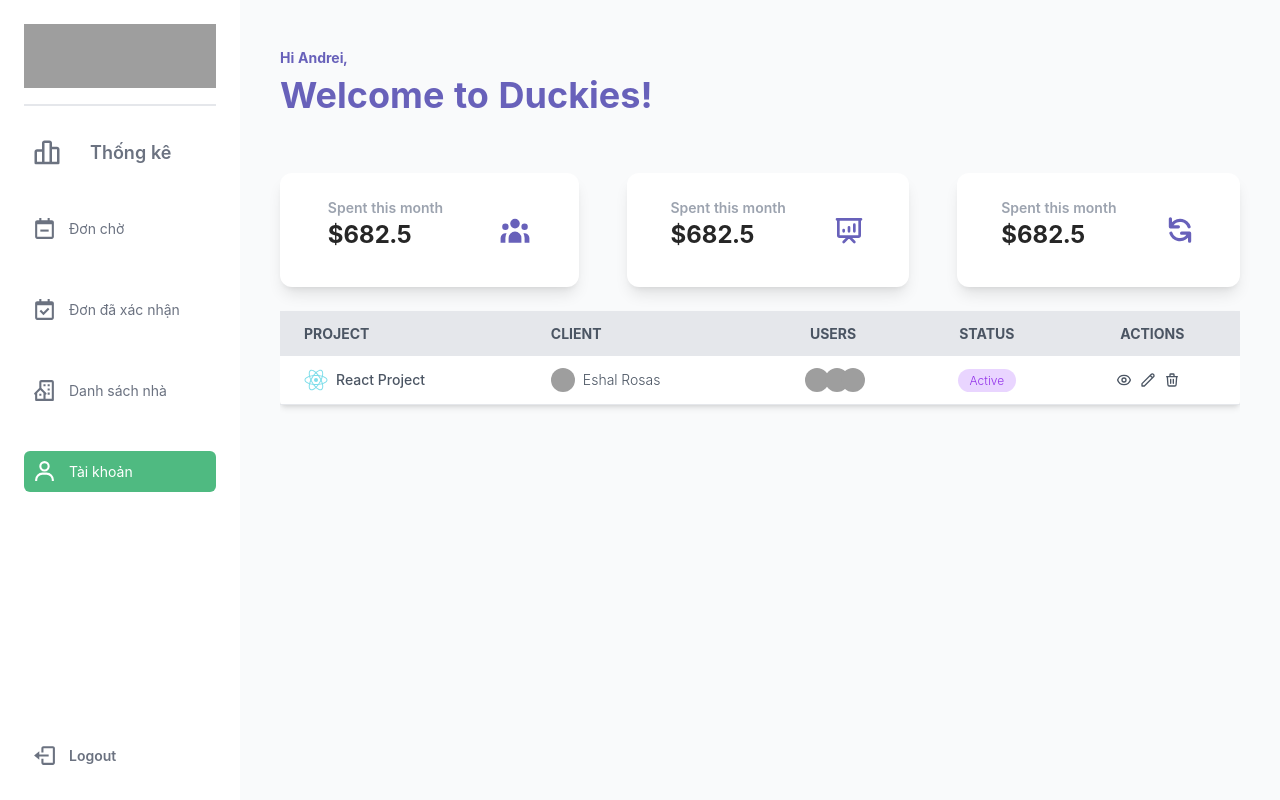
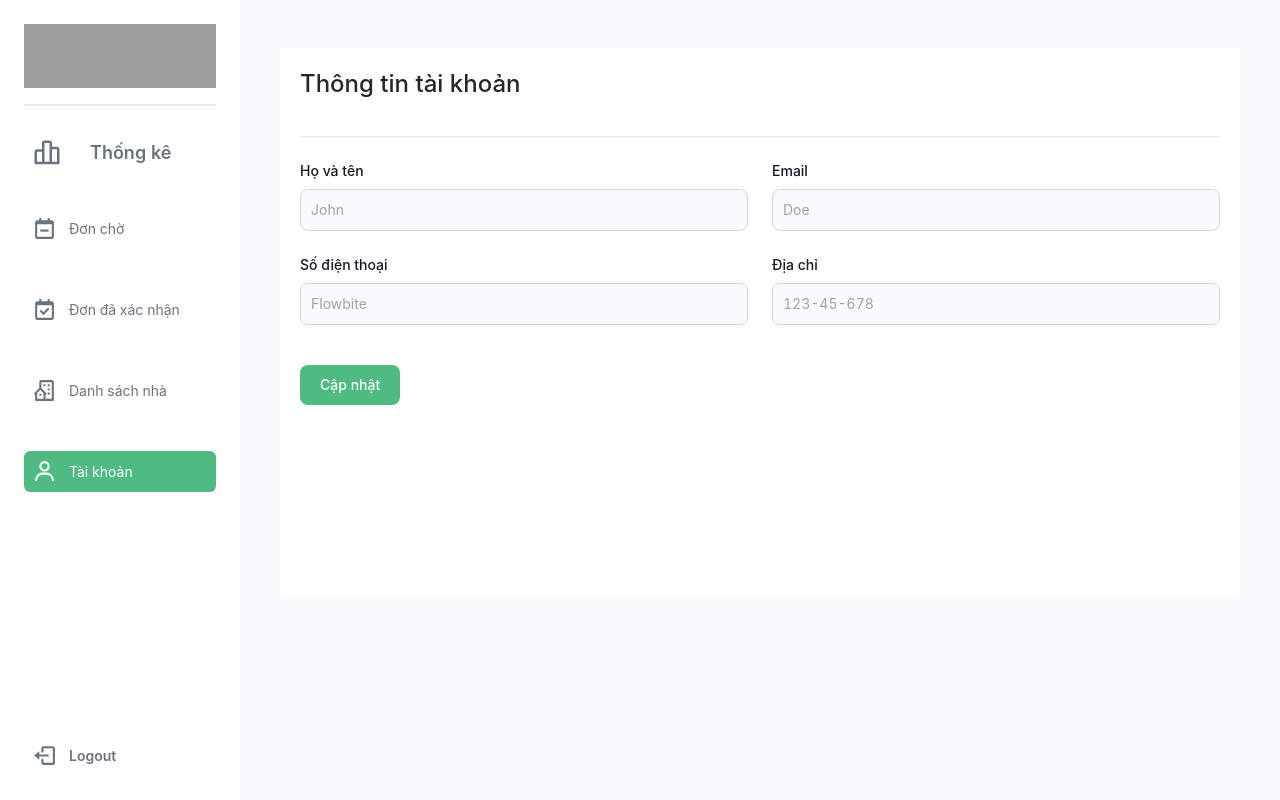
Before and after one commit to DuongDo2410/Case_Study_Module6_Frontend, a React (Create React App) app: page /admin/account in a window 1280 px wide. Built offline with nearby package versions, Linux system fonts and the light colour scheme; no server answers; grey boxes are pictures that could not be loaded.

Commit message:
update ui user

```diff
--- a/src/App.js
+++ b/src/App.js
@@ -30,6 +30,7 @@
 import Houses from "./pages/admin/house/houses";
 import Create from "./pages/admin/house/create/create";
 import Update from "./pages/admin/house/update/update";
+import Account from "./pages/admin/account/account";
 
 function App() {
   let dispatch = useDispatch();
@@ -75,7 +76,7 @@
           <Route path={"/admin/houses"} element={<Houses />} />
           <Route path={"/admin/houses/create"} element={<Create />} />
           <Route path={"/admin/houses/update/:id"} element={<Update />} />
-          <Route path={"/admin/account"} element={<Statistical />} />
+          <Route path={"/admin/account"} element={<Account />} />
         </Route>
       </Routes>
     </BrowserRouter>
--- /dev/null
+++ b/src/pages/admin/account/account.js
@@ -0,0 +1,90 @@
+import React from "react";
+
+const Account = () => {
+  return (
+    <>
+      <div className="w-full bg-white p-5 min-h-[550px] h-max">
+        <div className="flex justify-between border-b pb-6 items-center">
+          <h4 className="text-2xl">Thông tin tài khoản</h4>
+        </div>
+        <div className="w-full flex items-center justify-center  font-sans overflow-hidden">
+          <div className="w-full bg-white my-6">
+            <form>
+              <div className="grid gap-6 mb-6 md:grid-cols-2">
+                <div>
+                  <label
+                    htmlFor="first_name"
+                    className="block mb-2 text-sm font-medium text-gray-900 dark:text-gray-300"
+                  >
+                    Họ và tên
+                  </label>
+                  <input
+                    type="text"
+                    id="first_name"
+                    className="bg-gray-50 border border-gray-300 text-gray-900 text-sm rounded-lg focus:ring-blue-500 focus:border-blue-500 block w-full p-2.5 dark:bg-gray-700 dark:border-gray-600 dark:placeholder-gray-400 dark:text-white dark:focus:ring-blue-500 dark:focus:border-blue-500"
+                    placeholder="John"
+                    required
+                  />
+                </div>
+                <div>
+                  <label
+                    htmlFor="last_name"
+                    className="block mb-2 text-sm font-medium text-gray-900 dark:text-gray-300"
+                  >
+                    Email
+                  </label>
+                  <input
+                    type="text"
+                    id="last_name"
+                    className="bg-gray-50 border border-gray-300 text-gray-900 text-sm rounded-lg focus:ring-blue-500 focus:border-blue-500 block w-full p-2.5 dark:bg-gray-700 dark:border-gray-600 dark:placeholder-gray-400 dark:text-white dark:focus:ring-blue-500 dark:focus:border-blue-500"
+                    placeholder="Doe"
+                    required
+                  />
+                </div>
+                <div>
+                  <label
+                    htmlFor="company"
+                    className="block mb-2 text-sm font-medium text-gray-900 dark:text-gray-300"
+                  >
+                    Số điện thoại
+                  </label>
+                  <input
+                    type="text"
+                    id="company"
+                    className="bg-gray-50 border border-gray-300 text-gray-900 text-sm rounded-lg focus:ring-blue-500 focus:border-blue-500 block w-full p-2.5 dark:bg-gray-700 dark:border-gray-600 dark:placeholder-gray-400 dark:text-white dark:focus:ring-blue-500 dark:focus:border-blue-500"
+                    placeholder="Flowbite"
+                    required
+                  />
+                </div>
+                <div>
+                  <label
+                    htmlFor="phone"
+                    className="block mb-2 text-sm font-medium text-gray-900 dark:text-gray-300"
+                  >
+                    Địa chỉ
+                  </label>
+                  <input
+                    type="tel"
+                    id="phone"
+                    className="bg-gray-50 border border-gray-300 text-gray-900 text-sm rounded-lg focus:ring-blue-500 focus:border-blue-500 block w-full p-2.5 dark:bg-gray-700 dark:border-gray-600 dark:placeholder-gray-400 dark:text-white dark:focus:ring-blue-500 dark:focus:border-blue-500"
+                    placeholder="123-45-678"
+                    pattern="[0-9]{3}-[0-9]{2}-[0-9]{3}"
+                    required
+                  />
+                </div>
+              </div>
+              <button
+                type="submit"
+                className="text-white my-4 bg-[#4fba81] hover:bg- focus:ring-4 focus:outline-none focus:ring-blue-300 font-medium rounded-lg text-sm w-full sm:w-auto px-5 py-2.5 text-center dark:bg-blue-600 dark:hover:bg-blue-700 dark:focus:ring-blue-800"
+              >
+                Cập nhật
+              </button>
+            </form>
+          </div>
+        </div>
+      </div>
+    </>
+  );
+};
+
+export default Account;
```
Also changed, not shown: src/pages/admin/booking/pending-booking/pending-booking.js (added).
